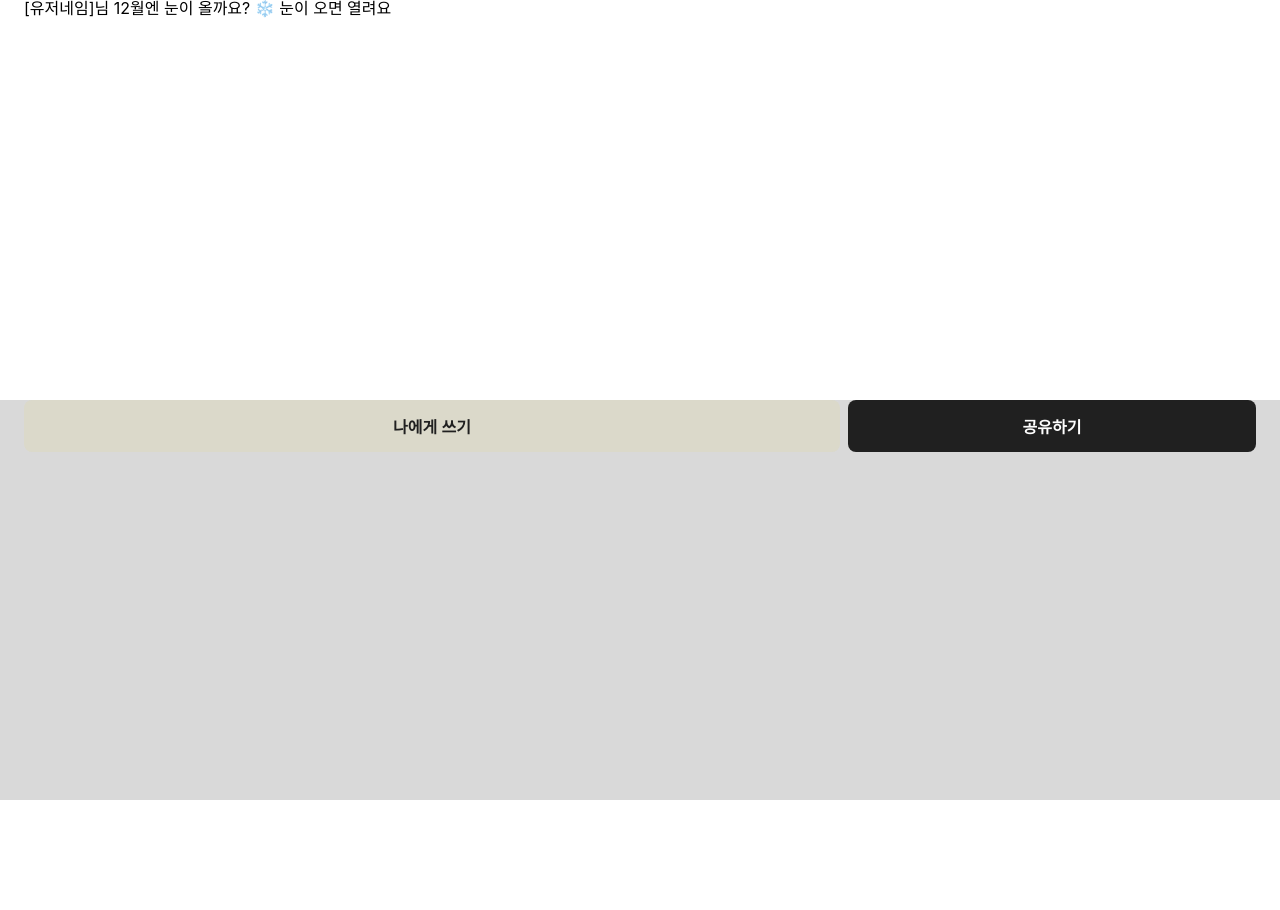
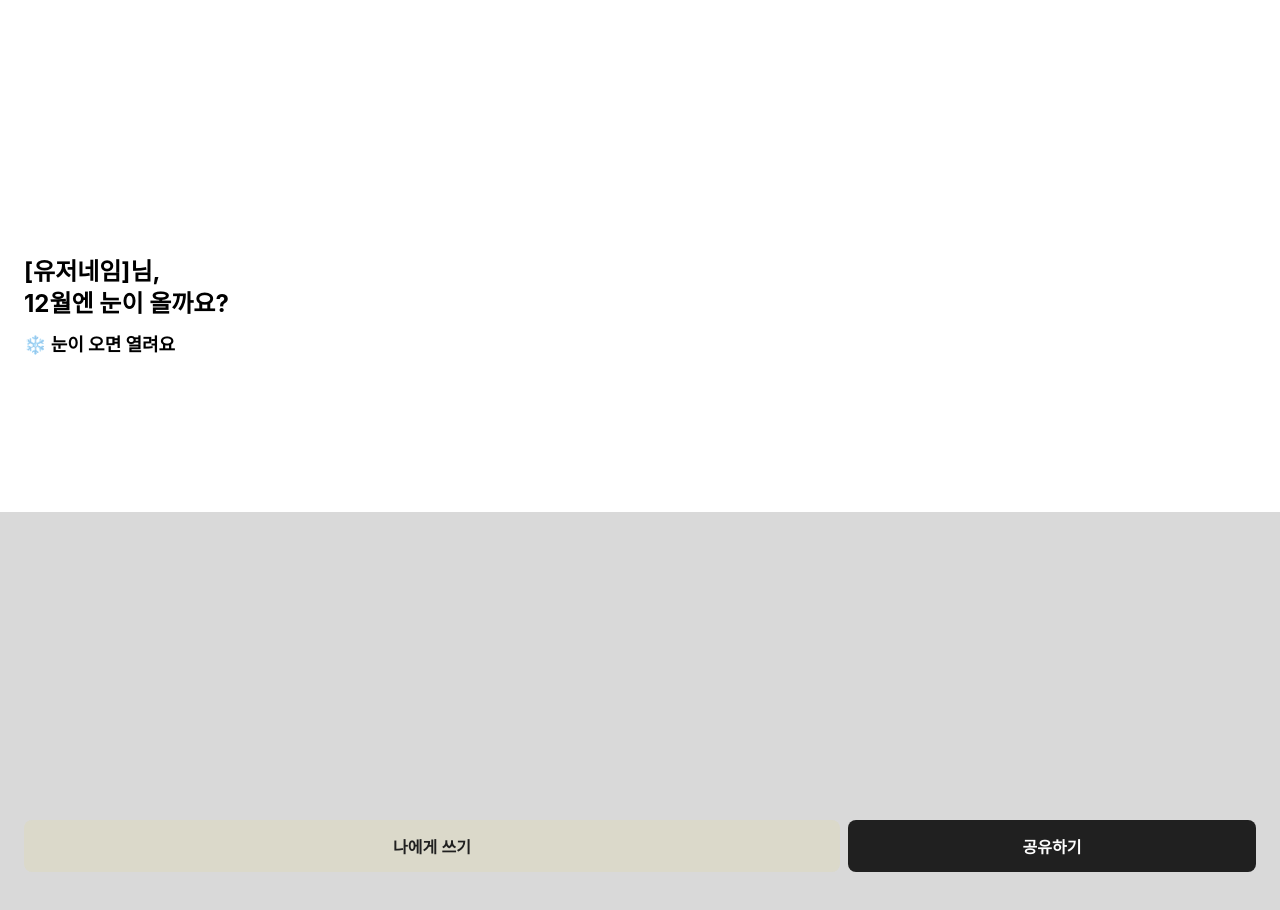
Before and after one commit to hyunjoogo/hambaknoon, a React (Create React App) app: page /main in a window 1280 px wide. Before the commit the page ends 800 px from the top, so only its background shows below. Built offline with nearby package versions, Linux system fonts and the light colour scheme; a web font is replaced by a local one.

Commit message:
SNOW-28 전체 CSS 수정

```diff
--- a/src/App.tsx
+++ b/src/App.tsx
@@ -1,10 +1,16 @@
-import React from 'react';
-import {createGlobalStyle} from 'styled-components';
+import React, { useEffect } from "react";
+import { createGlobalStyle } from "styled-components";
 
 import AppRouter from "./AppRouter";
-import {RecoilRoot} from "recoil";
+import { RecoilRoot } from "recoil";
 
-function App() {
+function App () {
+
+  useEffect(() => {
+    let vh = window.innerHeight * 0.01;
+    document.documentElement.style.setProperty("--vh", `${vh}px`);
+  }, []);
+
   return (
     <RecoilRoot>
       <GlobalStyle/>
@@ -57,7 +63,7 @@ export const GlobalStyle = createGlobalStyle`
 
   body {
     line-height: 1;
-    height: calc(var(--vh, 1vh) * 100);
+    //height: calc(var(--vh, 1vh) * 100);
     //height: 100%;
   }
 
--- a/src/home/home.tsx
+++ b/src/home/home.tsx
@@ -1,16 +1,21 @@
 import React from "react";
-import { Layout } from "../styles/commonStyle";
+import { Layout, TitleBox } from "../styles/commonStyle";
 import styled from "styled-components";
 import Button from "../component/Button";
 
 const Home = () => {
+
   return (
     <HomeLayout>
-      <Top>
-        [유저네임]님
-        12월엔 눈이 올까요?
-        ❄️ 눈이 오면 열려요
-      </Top>
+      <HomeTitleBox>
+        <h1 className="title">
+          [유저네임]님, <br/>
+          12월엔 눈이 올까요?
+        </h1>
+        <h2 className="subTitle">
+          ❄️ 눈이 오면 열려요
+        </h2>
+      </HomeTitleBox>
       <Bottom>
         <TwoButtonWrapper>
           <Button className="toMe">나에게 쓰기</Button>
@@ -27,22 +32,37 @@ const HomeLayout = styled(Layout)`
 
 `;
 
-const Top = styled.div`
-  padding: 0 1.5rem;
-  height: 50vh;
+const HomeTitleBox = styled(TitleBox)`
+  padding: 20% 1.5rem;
+  height: 50%;
+  flex-direction: column;
+
+  .title {
+    line-height: 2rem;
+    text-align: left;
+    margin-bottom: 1rem;
+  }
+
+  .subTitle {
+    font-weight: 700;
+    text-align: left;
+  }
 `;
 
 const Bottom = styled.div`
   padding: 0 1.5rem;
-  height: 50vh;
+  height: 50%;
   background-color: var(--main-color-lightgray);
-`
+  display: flex;
+  align-items: flex-end;
+`;
 
 const TwoButtonWrapper = styled.div`
   width: 100%;
   display: grid;
   grid-template-columns: 2fr 1fr;
   column-gap: 0.5rem;
+  margin-bottom: 2.5rem;
 
   .toMe {
     color: var(--button-secondary-font-color);
--- a/src/login/Login.tsx
+++ b/src/login/Login.tsx
@@ -59,10 +59,10 @@ const Login = () => {
 
   return (
     <Layout>
-      <TitleBox>
+      <LoginTitleBox>
         <h1 className="title">함박눈</h1>
         <h2 className="subTitle">눈이 오는 날에, 우리 만날까요?</h2>
-      </TitleBox>
+      </LoginTitleBox>
       <LoginForm onSubmit={onSubmit}>
         <LabelInput>
           <label htmlFor="id">아이디(영어 10자 이하)</label>
@@ -98,6 +98,15 @@ const Login = () => {
 
 export default Login;
 
+const LoginTitleBox = styled(TitleBox)`
+  flex-direction: column;
+
+  & > :nth-child(1) {
+    order: 1
+  }
+
+`;
+
 const LoginForm = styled.form`
   display: grid;
   grid-template-columns: repeat(1);
--- a/src/signup/SignUp.tsx
+++ b/src/signup/SignUp.tsx
@@ -79,10 +79,10 @@ const SignUp = () => {
 
   return (
     <Layout>
-      <TitleBox>
+      <SignUpTitleBox>
         <h1 className="title">회원가입</h1>
         <h2 className="subTitle">담벼락 만들기</h2>
-      </TitleBox>
+      </SignUpTitleBox>
       <SignUpForm onSubmit={onSubmit}>
         <LabelInput>
           <label htmlFor="id">아이디(영어 10자 이하)</label>
@@ -133,7 +133,13 @@ const SignUp = () => {
 export default SignUp;
 
 
+const SignUpTitleBox = styled(TitleBox)`
+  flex-direction: column;
 
+  & > :nth-child(1) {
+    order: 1
+  }
+`;
 
 const SignUpForm = styled.form`
   display: grid;
--- a/src/styles/commonStyle.ts
+++ b/src/styles/commonStyle.ts
@@ -5,6 +5,7 @@ import styled from "styled-components";
 export const Layout = styled.section`
   width: 100vw;
   height: 100vh;
+  height: calc(var(--vh, 1vh) * 100);
 `;
 
 // 버튼 감싸는 용도
@@ -26,8 +27,7 @@ export const LabelInput = styled.div`
 export const TitleBox = styled.section`
   height: 30%;
   display: flex;
-  flex-direction: column-reverse;
-  justify-content: center;
+  padding-top: 20%;
 
   .title {
     font-size: var(--main-title-font-size);
```
Also changed, not shown: 7 other files (tests, documents, lock files or other folders).
